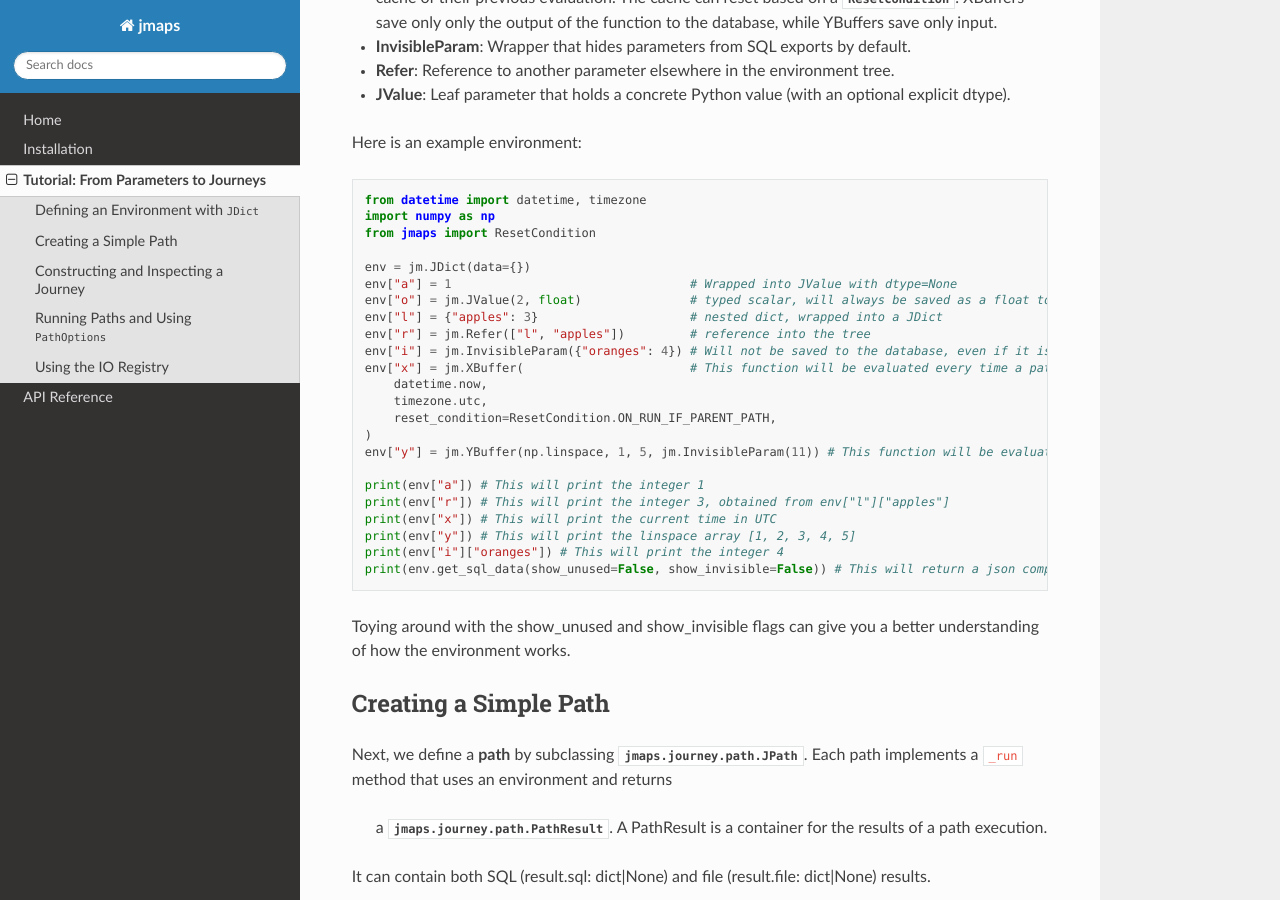
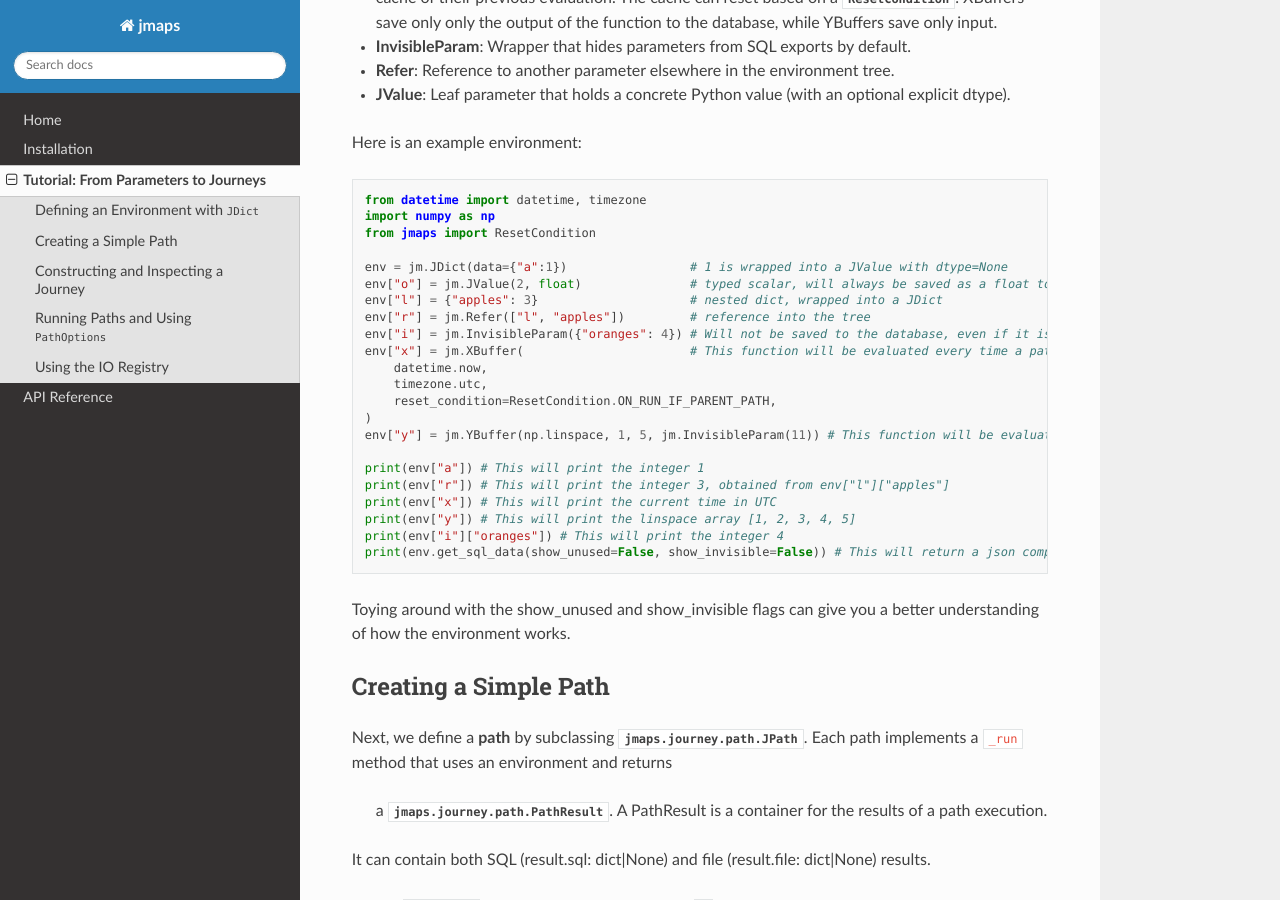
Before and after one commit to Sephiram591/JourneyMAPS, a Sphinx documentation site: the page built from docs/tutorial.rst, in a window 1280 px wide and 900 px high, scrolled down 758 px. Built offline with Sphinx 7.4.7 and the Read the Docs theme 3.1.0, drawn with Linux system fonts in a browser that asks for light colours.

Commit message:
Updated tutorial

```diff
--- a/docs/tutorial.rst
+++ b/docs/tutorial.rst
@@ -36,8 +36,7 @@ Here is an example environment:
    import numpy as np
    from jmaps import ResetCondition
 
-   env = jm.JDict(data={})
-   env["a"] = 1                                 # Wrapped into JValue with dtype=None
+   env = jm.JDict(data={"a":1})                 # 1 is wrapped into a JValue with dtype=None
    env["o"] = jm.JValue(2, float)               # typed scalar, will always be saved as a float to the database
    env["l"] = {"apples": 3}                     # nested dict, wrapped into a JDict
    env["r"] = jm.Refer(["l", "apples"])         # reference into the tree
```
